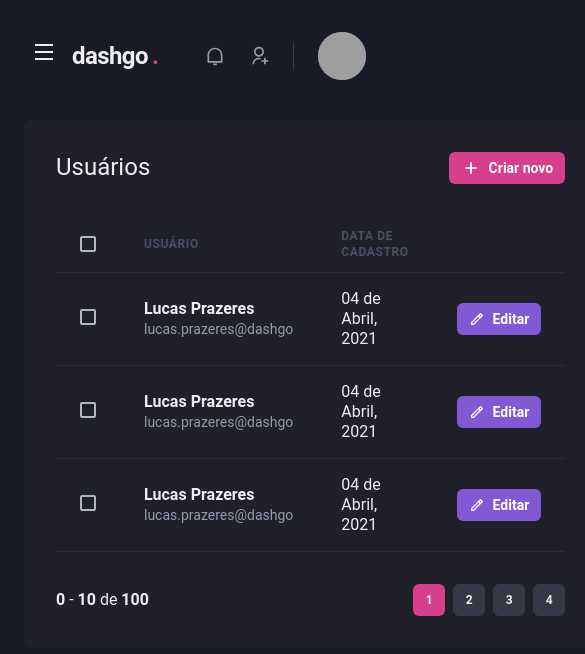
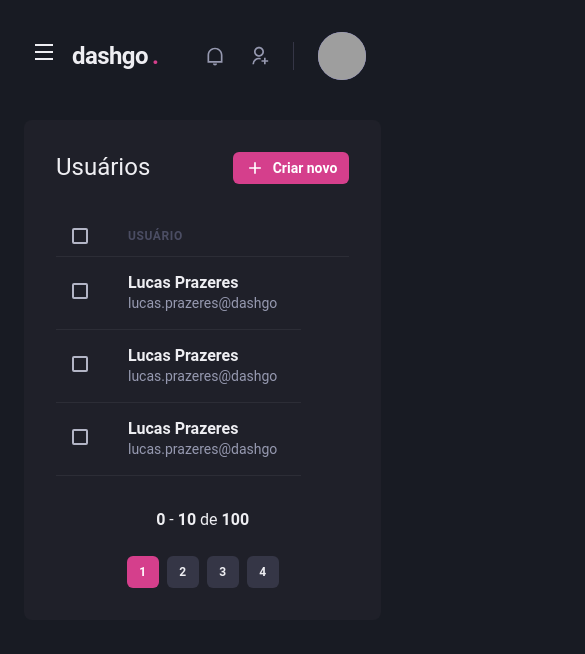
Before and after one commit to lucascprazeres/dashgo, a Next.js app: page /users in a window 390 px wide. Shown: the top 654 px of the page, 585 px wide, since content can reach past the window. Built offline with nearby package versions, Linux system fonts and the light colour scheme; grey boxes are pictures that could not be loaded.

Commit message:
ref: finish responsive adjustments

```diff
--- a/src/components/Pagination/index.tsx
+++ b/src/components/Pagination/index.tsx
@@ -1,9 +1,10 @@
-import { HStack, Button, Box } from "@chakra-ui/react";
+import { Stack, Button, Box } from "@chakra-ui/react";
 import { PaginationItem } from "./PaginationItem";
 
 export function Pagination() {
   return (
-    <HStack
+    <Stack
+      direction={["column", "row"]}
       spacing="6"
       mt="8"
       justify="space-between"
@@ -12,12 +13,12 @@
       <Box>
         <strong>0</strong> - <strong>10</strong> de <strong>100</strong>
       </Box>
-      <HStack spacing="2">
+      <Stack direction="row" spacing="2">
         <PaginationItem  isCurrent number={1}/>
         <PaginationItem  number={2}/>
         <PaginationItem  number={3}/>
         <PaginationItem  number={4}/>
-      </HStack>
-    </HStack>
+      </Stack>
+    </Stack>
   )
 }
--- a/src/pages/dashboard.tsx
+++ b/src/pages/dashboard.tsx
@@ -75,7 +75,7 @@
 
         <SimpleGrid flex="1" gap="4" minChildWidth="320px" align="flex-start">
           <Box
-            p="8"
+            p={["6", "8"]}
             bg="gray.800"
             borderRadius={8}
           >
@@ -84,7 +84,7 @@
           </Box>
 
           <Box
-            p="8"
+            p={["6", "8"]}
             bg="gray.800"
             borderRadius={8}
           >
--- a/src/pages/users/create.tsx
+++ b/src/pages/users/create.tsx
@@ -11,7 +11,7 @@
       <Flex w="100%" my="6" maxWidth={1480} mx="auto" px="6" >
         <Sidebar />
 
-        <Box flex="1" borderRadius={8} bg="gray.800" p="8">
+        <Box flex="1" borderRadius={8} bg="gray.800" p={["6", "8"]}>
           <Heading size="lg" fontWeight="normal">
             Criar usuário
           </Heading>
@@ -19,12 +19,12 @@
           <Divider my="6" borderColor="gray.700"/>
 
           <VStack spacing="6">
-            <SimpleGrid minChildWidth="240px" spacing="8" w="100%">
+            <SimpleGrid minChildWidth="240px" spacing={["6", "8"]} w="100%" >
               <Input name="name" label="Nome completo"/>
               <Input name="email" type="email" label="E-mail" autoComplete="off"/>
             </SimpleGrid>
 
-            <SimpleGrid minChildWidth="240px" spacing="8" w="100%">
+            <SimpleGrid minChildWidth="240px" spacing={["6", "8"]} w="100%">
               <Input name="password" type="password" label="Senha"/>
               <Input name="password" type="password" label="Confirmação de senha"/>
             </SimpleGrid>
--- a/src/pages/users/index.tsx
+++ b/src/pages/users/index.tsx
@@ -11,7 +11,8 @@
   Th,
   Thead,
   Tr,
-  Text
+  Text,
+  useBreakpointValue
 } from "@chakra-ui/react";
 import { RiAddLine, RiPencilLine } from "react-icons/ri";
 import { Header } from "../../components/Header";
@@ -19,6 +20,11 @@
 import { Sidebar } from "../../components/Sidebar";
 
 export default function UserList() {
+  const isWideVersion = useBreakpointValue({
+    base: false,
+    lg: true,
+  })
+
   return (
     <Box>
       <Header />
@@ -43,16 +49,16 @@
 
           <Table colorScheme="whiteAlpha">
             <Thead>
-              <Th px="6" color="gray.360" width="8">
+              <Th px={["4", "4", "6"]} color="gray.300" width="8">
                 <Checkbox colorScheme="pink" />
               </Th>
               <Th>Usuário</Th>
-              <Th>Data de cadastro</Th>
+              {isWideVersion && <Th>Data de cadastro</Th>}
               <Th width="8"></Th>
             </Thead>
             <Tbody>
               <Tr>
-                <Td px="6">
+                <Td px={["4", "4", "6"]}>
                   <Checkbox colorScheme="pink" />
                 </Td>
                 <Td>
@@ -61,9 +67,10 @@
                     <Text fontSize="sm" color="gray.300">lucas.prazeres@dashgo</Text>
                   </Box>
                 </Td>
-                <Td>
+                {isWideVersion && (<Td>
                   04 de Abril, 2021
-                </Td>
+                </Td>)}
+                {isWideVersion && (
                   <Td>
                     <Button
                       as="a"
@@ -75,10 +82,11 @@
                       Editar
                   </Button>
                   </Td>
+                )}
               </Tr>
 
               <Tr>
-                <Td px="6">
+                <Td px={["4", "4", "6"]}>
                   <Checkbox colorScheme="pink" />
                 </Td>
                 <Td>
@@ -87,9 +95,10 @@
                     <Text fontSize="sm" color="gray.300">lucas.prazeres@dashgo</Text>
                   </Box>
                 </Td>
-                <Td>
+                {isWideVersion && (<Td>
                   04 de Abril, 2021
-                </Td>
+                </Td>)}
+                {isWideVersion && (
                   <Td>
                     <Button
                       as="a"
@@ -101,10 +110,11 @@
                       Editar
                   </Button>
                   </Td>
+                )}
               </Tr>
 
               <Tr>
-                <Td px="6">
+                <Td px={["4", "4", "6"]}>
                   <Checkbox colorScheme="pink" />
                 </Td>
                 <Td>
@@ -113,9 +123,10 @@
                     <Text fontSize="sm" color="gray.300">lucas.prazeres@dashgo</Text>
                   </Box>
                 </Td>
-                <Td>
+                {isWideVersion && (<Td>
                   04 de Abril, 2021
-                </Td>
+                </Td>)}
+                {isWideVersion && (
                   <Td>
                     <Button
                       as="a"
@@ -127,6 +138,7 @@
                       Editar
                   </Button>
                   </Td>
+                )}
               </Tr>
             </Tbody>
           </Table>
```
Lines whose indentation alone changed are shown as unchanged.
